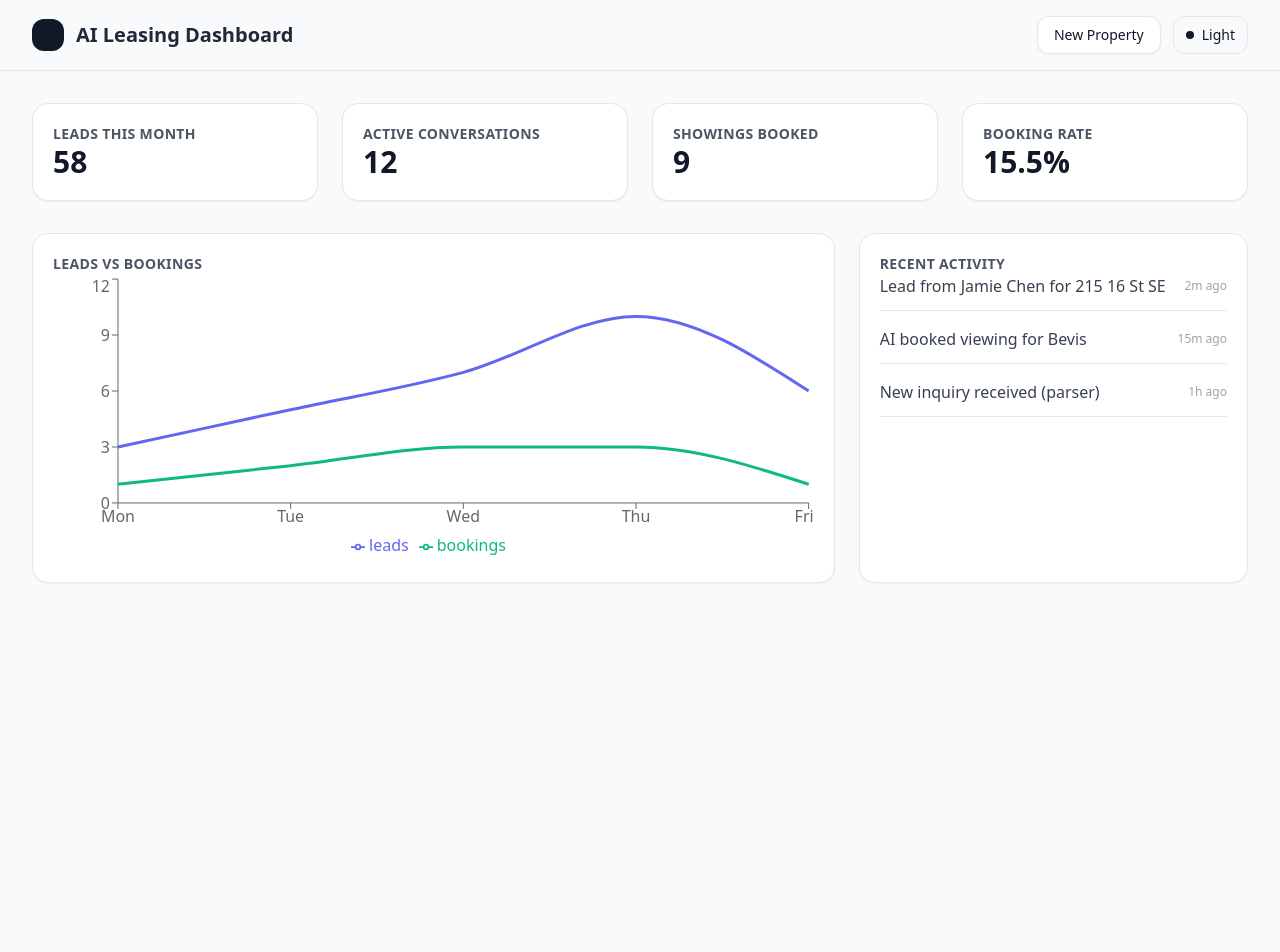
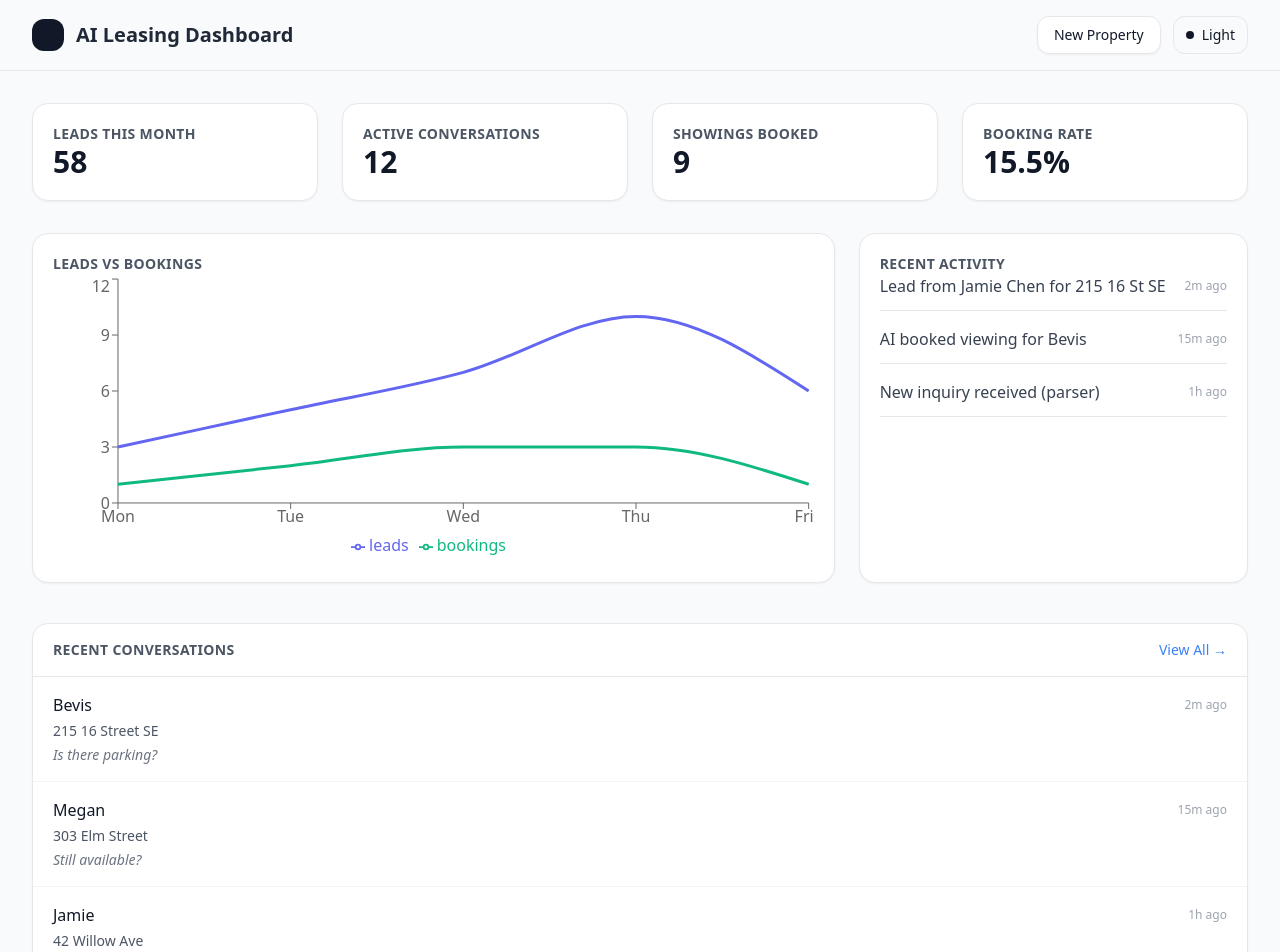
Before and after one commit to Schmidters/Aivoice-rental, a Next.js app in the folder dashboard/: page / in a window 1280 px wide. Shown: the top 952 px of the page. Before the commit the page ends 800 px from the top, so only its background shows below. Built offline with nearby package versions, Linux system fonts and the light colour scheme.

Commit message:
Update page.jsx

```diff
--- a/dashboard/app/page.jsx
+++ b/dashboard/app/page.jsx
@@ -1,23 +1,43 @@
 "use client";
 
 import { useEffect, useState } from "react";
-import { LineChart, Line, XAxis, YAxis, Tooltip, ResponsiveContainer, Legend } from "recharts";
+import {
+  LineChart,
+  Line,
+  XAxis,
+  YAxis,
+  Tooltip,
+  ResponsiveContainer,
+  Legend,
+} from "recharts";
 import ThemeToggle from "@/components/ThemeToggle";
 import Button from "@/components/ui/button";
 import { Card, CardHeader, CardTitle, CardContent } from "@/components/ui/card";
 
 export default function Page() {
-  const [metrics, setMetrics] = useState({ leads: 0, conversations: 0, bookings: 0, rate: 0 });
-  const [recent, setRecent] = useState([]);
+  const [metrics, setMetrics] = useState({
+    leads: 0,
+    conversations: 0,
+    bookings: 0,
+    rate: 0,
+  });
+  const [recentActivity, setRecentActivity] = useState([]);
+  const [recentChats, setRecentChats] = useState([]);
 
   useEffect(() => {
-    // Mock data load
+    // Mock dashboard data
     setMetrics({ leads: 58, conversations: 12, bookings: 9, rate: 15.5 });
-    setRecent([
+    setRecentActivity([
       { id: 1, message: "Lead from Jamie Chen for 215 16 St SE", time: "2m ago" },
       { id: 2, message: "AI booked viewing for Bevis", time: "15m ago" },
       { id: 3, message: "New inquiry received (parser)", time: "1h ago" },
     ]);
+
+    // Fetch mock conversations dynamically
+    fetch("/api/conversations")
+      .then((res) => res.json())
+      .then((data) => setRecentChats(data.slice(0, 3))) // only show top 3
+      .catch(() => setRecentChats([]));
   }, []);
 
   const chartData = [
@@ -35,39 +55,69 @@ export default function Page() {
         <div className="container flex items-center justify-between py-4">
           <div className="flex items-center gap-3">
             <div className="h-8 w-8 rounded-xl bg-gray-900 dark:bg-gray-100" />
-            <h1 className="text-xl font-semibold text-gray-800 dark:text-gray-100">AI Leasing Dashboard</h1>
+            <h1 className="text-xl font-semibold text-gray-800 dark:text-gray-100">
+              AI Leasing Dashboard
+            </h1>
           </div>
           <div className="flex items-center gap-3">
-            <Button onClick={() => alert('New Property (placeholder)')}>New Property</Button>
+            <Button onClick={() => alert("New Property (placeholder)")}>
+              New Property
+            </Button>
             <ThemeToggle />
           </div>
         </div>
       </div>
 
-      {/* Metrics */}
+      {/* Metric Cards */}
       <div className="container py-8 grid grid-cols-1 md:grid-cols-2 lg:grid-cols-4 gap-6">
         <Card>
-          <CardHeader><CardTitle>Leads This Month</CardTitle></CardHeader>
-          <CardContent><p className="text-3xl font-bold text-gray-900 dark:text-gray-100">{metrics.leads}</p></CardContent>
+          <CardHeader>
+            <CardTitle>Leads This Month</CardTitle>
+          </CardHeader>
+          <CardContent>
+            <p className="text-3xl font-bold text-gray-900 dark:text-gray-100">
+              {metrics.leads}
+            </p>
+          </CardContent>
         </Card>
         <Card>
-          <CardHeader><CardTitle>Active Conversations</CardTitle></CardHeader>
-          <CardContent><p className="text-3xl font-bold text-gray-900 dark:text-gray-100">{metrics.conversations}</p></CardContent>
+          <CardHeader>
+            <CardTitle>Active Conversations</CardTitle>
+          </CardHeader>
+          <CardContent>
+            <p className="text-3xl font-bold text-gray-900 dark:text-gray-100">
+              {metrics.conversations}
+            </p>
+          </CardContent>
         </Card>
         <Card>
-          <CardHeader><CardTitle>Showings Booked</CardTitle></CardHeader>
-          <CardContent><p className="text-3xl font-bold text-gray-900 dark:text-gray-100">{metrics.bookings}</p></CardContent>
+          <CardHeader>
+            <CardTitle>Showings Booked</CardTitle>
+          </CardHeader>
+          <CardContent>
+            <p className="text-3xl font-bold text-gray-900 dark:text-gray-100">
+              {metrics.bookings}
+            </p>
+          </CardContent>
         </Card>
         <Card>
-          <CardHeader><CardTitle>Booking Rate</CardTitle></CardHeader>
-          <CardContent><p className="text-3xl font-bold text-gray-900 dark:text-gray-100">{metrics.rate}%</p></CardContent>
+          <CardHeader>
+            <CardTitle>Booking Rate</CardTitle>
+          </CardHeader>
+          <CardContent>
+            <p className="text-3xl font-bold text-gray-900 dark:text-gray-100">
+              {metrics.rate}%
+            </p>
+          </CardContent>
         </Card>
       </div>
 
       {/* Chart + Activity */}
       <div className="container pb-10 grid grid-cols-1 lg:grid-cols-3 gap-6">
         <Card className="lg:col-span-2">
-          <CardHeader><CardTitle>Leads vs Bookings</CardTitle></CardHeader>
+          <CardHeader>
+            <CardTitle>Leads vs Bookings</CardTitle>
+          </CardHeader>
           <CardContent>
             <div className="h-72">
               <ResponsiveContainer width="100%" height="100%">
@@ -76,8 +126,20 @@ export default function Page() {
                   <YAxis />
                   <Tooltip />
                   <Legend />
-                  <Line type="monotone" dataKey="leads" stroke="#6366f1" strokeWidth={3} dot={false} />
-                  <Line type="monotone" dataKey="bookings" stroke="#10b981" strokeWidth={3} dot={false} />
+                  <Line
+                    type="monotone"
+                    dataKey="leads"
+                    stroke="#6366f1"
+                    strokeWidth={3}
+                    dot={false}
+                  />
+                  <Line
+                    type="monotone"
+                    dataKey="bookings"
+                    stroke="#10b981"
+                    strokeWidth={3}
+                    dot={false}
+                  />
                 </LineChart>
               </ResponsiveContainer>
             </div>
@@ -85,12 +147,19 @@ export default function Page() {
         </Card>
 
         <Card>
-          <CardHeader><CardTitle>Recent Activity</CardTitle></CardHeader>
+          <CardHeader>
+            <CardTitle>Recent Activity</CardTitle>
+          </CardHeader>
           <CardContent>
             <ul className="space-y-4">
-              {recent.map(item => (
-                <li key={item.id} className="flex justify-between items-center border-b border-gray-200 dark:border-gray-800 pb-3">
-                  <span className="text-gray-700 dark:text-gray-300">{item.message}</span>
+              {recentActivity.map((item) => (
+                <li
+                  key={item.id}
+                  className="flex justify-between items-center border-b border-gray-200 dark:border-gray-800 pb-3"
+                >
+                  <span className="text-gray-700 dark:text-gray-300">
+                    {item.message}
+                  </span>
                   <span className="text-xs text-gray-400">{item.time}</span>
                 </li>
               ))}
@@ -98,6 +167,54 @@ export default function Page() {
           </CardContent>
         </Card>
       </div>
+
+      {/* Recent Conversations Tile */}
+      <div className="container pb-10 grid grid-cols-1 lg:grid-cols-3 gap-6">
+        <div className="lg:col-span-3">
+          <div className="rounded-2xl border border-gray-200 dark:border-gray-700 bg-white dark:bg-gray-800 shadow-sm">
+            <div className="flex justify-between items-center border-b border-gray-200 dark:border-gray-700 px-5 py-4">
+              <h3 className="text-sm font-semibold tracking-wide text-gray-600 dark:text-gray-300 uppercase">
+                Recent Conversations
+              </h3>
+              <a
+                href="/conversations"
+                className="text-sm text-blue-500 hover:text-blue-600 dark:hover:text-blue-400"
+              >
+                View All →
+              </a>
+            </div>
+
+            {recentChats.length > 0 ? (
+              <div className="divide-y divide-gray-100 dark:divide-gray-700">
+                {recentChats.map((c) => (
+                  <a
+                    key={c.id}
+                    href={`/conversations/${c.id}`}
+                    className="block px-5 py-4 hover:bg-gray-50 dark:hover:bg-gray-700 transition"
+                  >
+                    <div className="flex justify-between items-center mb-1">
+                      <p className="font-medium text-gray-900 dark:text-gray-100">
+                        {c.lead}
+                      </p>
+                      <span className="text-xs text-gray-400">{c.time}</span>
+                    </div>
+                    <p className="text-sm text-gray-600 dark:text-gray-300">
+                      {c.property}
+                    </p>
+                    <p className="text-sm mt-1 text-gray-500 dark:text-gray-400 italic">
+                      {c.lastMessage}
+                    </p>
+                  </a>
+                ))}
+              </div>
+            ) : (
+              <p className="p-5 text-sm text-gray-500 dark:text-gray-400">
+                No recent conversations.
+              </p>
+            )}
+          </div>
+        </div>
+      </div>
     </div>
   );
 }
```
